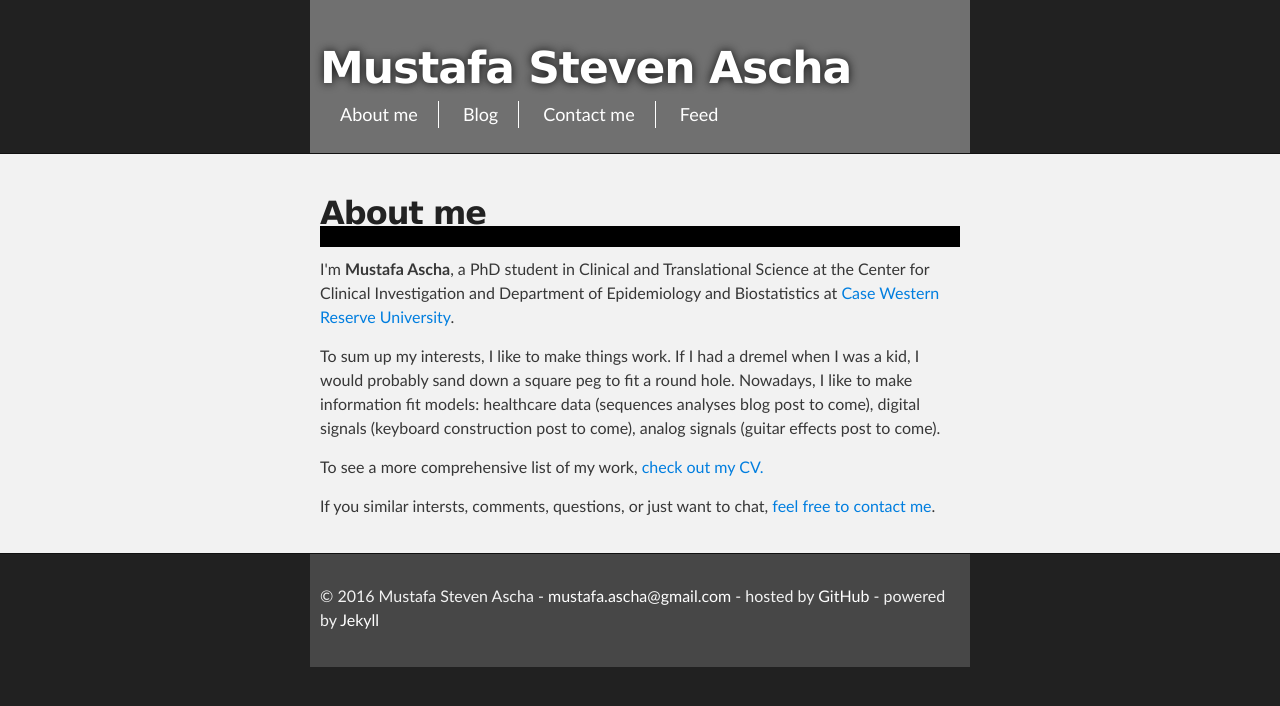
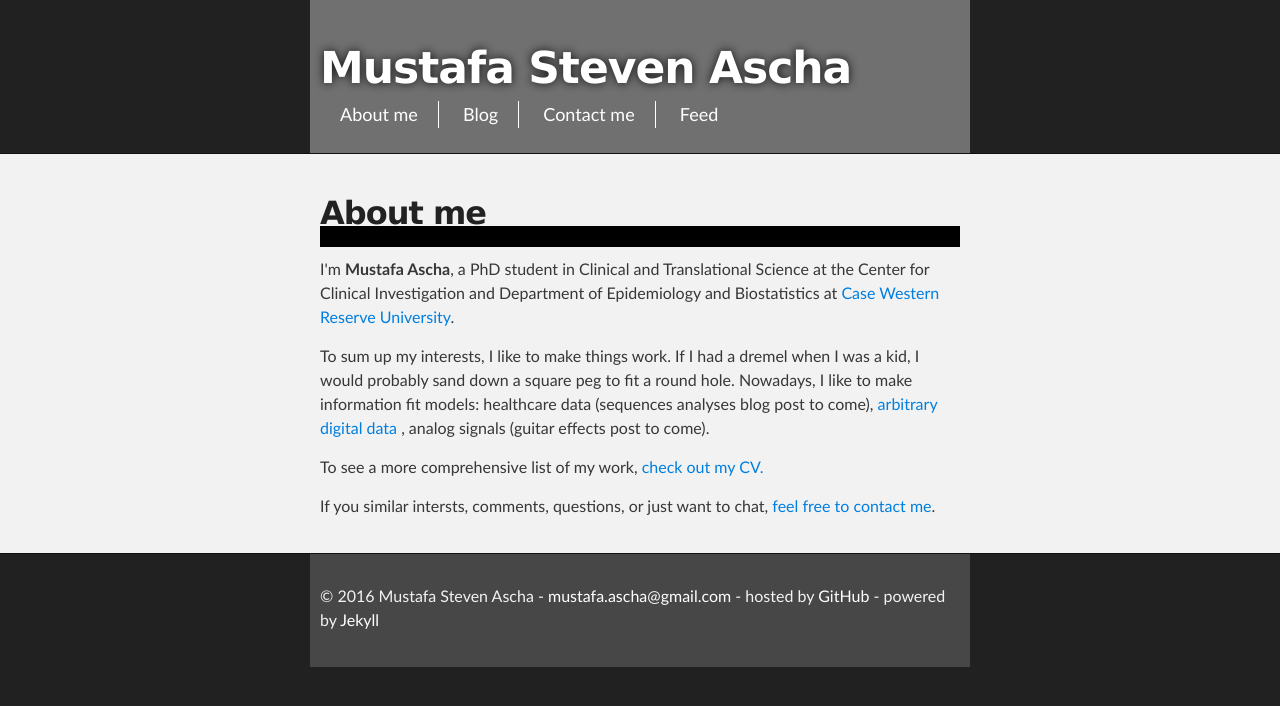
Before and after one commit to mustafaascha/mustafaascha.github.io, a Jekyll site: the page built from about/index.html, in a window 1280 px wide. Shown: the top 706 px of the page. Built offline with Jekyll 4.4.1, drawn with Linux system fonts in a browser that asks for light colours.

Commit message:
fix about link to qisan

```diff
--- a/about/index.html
+++ b/about/index.html
@@ -7,7 +7,7 @@ title: About Mustafa
 
 <p> I'm <strong>Mustafa Ascha</strong>, a PhD student in Clinical and Translational Science at the Center for Clinical Investigation and Department of Epidemiology and Biostatistics at <a href="http://www.case.edu/" target="_blank">Case Western Reserve University</a>.</p>
 
-<p> To sum up my interests, I like to make things work. If I had a dremel when I was a kid, I would probably sand down a square peg to fit a round hole. Nowadays, I like to make information fit models: healthcare data (sequences analyses blog post to come), digital signals (keyboard construction post to come), analog signals (guitar effects post to come).</p>
+<p> To sum up my interests, I like to make things work. If I had a dremel when I was a kid, I would probably sand down a square peg to fit a round hole. Nowadays, I like to make information fit models: healthcare data (sequences analyses blog post to come), <a href="http://mustafa.fyi/blog/2016/08/21/CustomQisan" target="_blank"> arbitrary digital data </a>, analog signals (guitar effects post to come).</p>
 
 <p>To see a more comprehensive list of my work, <a href="http://mustafa.fyi/assets/Ascha_CV.pdf", target = "_blank"> check out my CV.</a></p>
 
```
